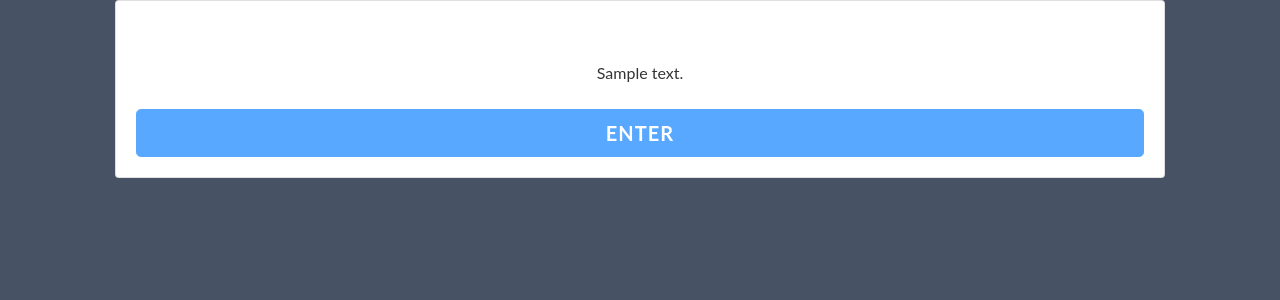
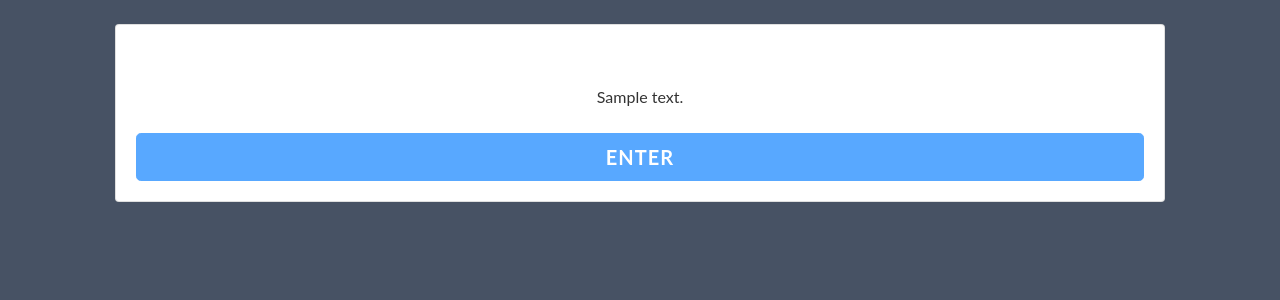
Before and after one commit to raluaces/pigateman, a Django app: template pigateman/doorctl/templates/door_landing.html in a window 1280 px wide. Shown: the part 56-356 px from the top of the page. Run offline with Django 3.2, Linux system fonts and the light colour scheme; the template is opened without the code that fills it: most values are stand-ins (such as "Sample title", 1, 10 or a date in 2020); some libraries are stand-ins or nearby versions.

Commit message:
bug fixes

```diff
--- a/pigateman/doorctl/templates/door_landing.html
+++ b/pigateman/doorctl/templates/door_landing.html
@@ -174,7 +174,7 @@
         {% else %}
 
 <div class="container">
-    <div class="card mb-auto box-shadow">
+    <div class="card mb-auto box-shadow mt-4">
         <div class="card-body">
             <br>
         <ul class="list-unstyled mt-3 mb-4 text-center">
--- a/static/js/pigateman.js
+++ b/static/js/pigateman.js
@@ -4,8 +4,8 @@ $(document).ready(function() {
     $('#open-door').submit(function(event){
         event.preventDefault();
         //console.log('');
-        document.getElementById("alertBox").hidden = true;
         postData = $('#open-door').serialize();
+        console.log(postData)
         postDoorData(postData);
     });
 
```
